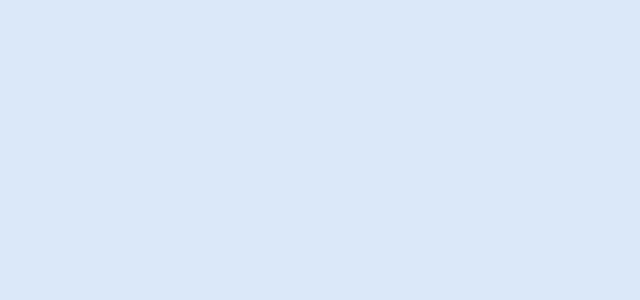
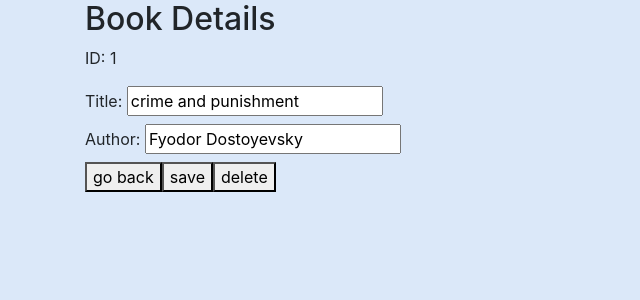
Before and after one commit to Danielandro/angular-books, an Angular app: page /detail/1 in a window 1280 px wide. Before the commit this address led to /. Shown: the top 300 px of the page, without its empty margins (0-640 px from the left). Built offline with nearby package versions, Linux system fonts and the light colour scheme.

Commit message:
Pass id via route parameters to book detail component

```diff
--- a/src/app/book-detail/book-detail.component.html
+++ b/src/app/book-detail/book-detail.component.html
@@ -15,7 +15,7 @@
   </div>
   <div>
     <button>go back</button>
-    <button>save</button>
+    <button (click)="save()">save</button>
     <button>delete</button>
   </div>
 </div>
--- a/src/app/book-detail/book-detail.component.ts
+++ b/src/app/book-detail/book-detail.component.ts
@@ -1,5 +1,6 @@
 import { Component, OnInit } from "@angular/core";
 import IBook from "../books/book";
+import { ActivatedRoute } from "@angular/router";
 
 @Component({
   selector: "app-book-detail",
@@ -12,7 +13,15 @@ export class BookDetailComponent implements OnInit {
     title: "crime and punishment",
     author: "Fyodor Dostoyevsky"
   };
-  constructor() {}
+  constructor(private route: ActivatedRoute) {}
 
-  ngOnInit() {}
+  ngOnInit() {
+    let id = +this.route.snapshot.paramMap.get("id");
+    this.book.id = id;
+  }
+  save() {
+    // call the books service method saveBook(author, title)
+    // service should return an observable
+    // page should redirect back to home route (/books)
+  }
 }
--- a/src/app/books/books.component.html
+++ b/src/app/books/books.component.html
@@ -25,8 +25,10 @@
 
 <div class="card">
   <ul *ngFor="let book of filteredBooks" class="books list-group">
-    <li class="book list-group-item">
-      {{ book.title | titlecase }} by {{ book.author | titlecase }}
-    </li>
+    <a [routerLink]="['/detail', book.id]">
+      <li class="book list-group-item">
+        {{ book.title | titlecase }} by {{ book.author | titlecase }}
+      </li>
+    </a>
   </ul>
 </div>
--- a/src/app/routerConfig.ts
+++ b/src/app/routerConfig.ts
@@ -4,6 +4,6 @@ import { BookDetailComponent } from "./book-detail/book-detail.component";
 
 export const appRoutes: Routes = [
   { path: "books", component: BooksComponent },
-  { path: "detail", component: BookDetailComponent },
+  { path: "detail/:id", component: BookDetailComponent },
   { path: "", redirectTo: "books", pathMatch: "full" }
 ];
```
